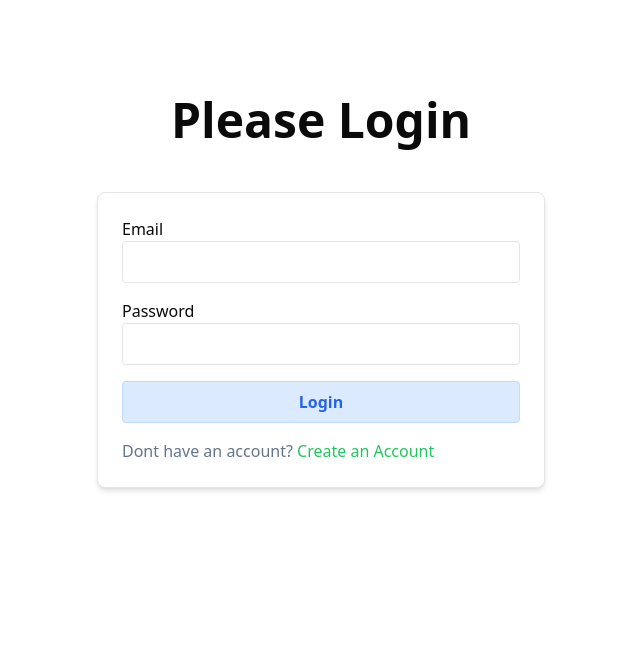
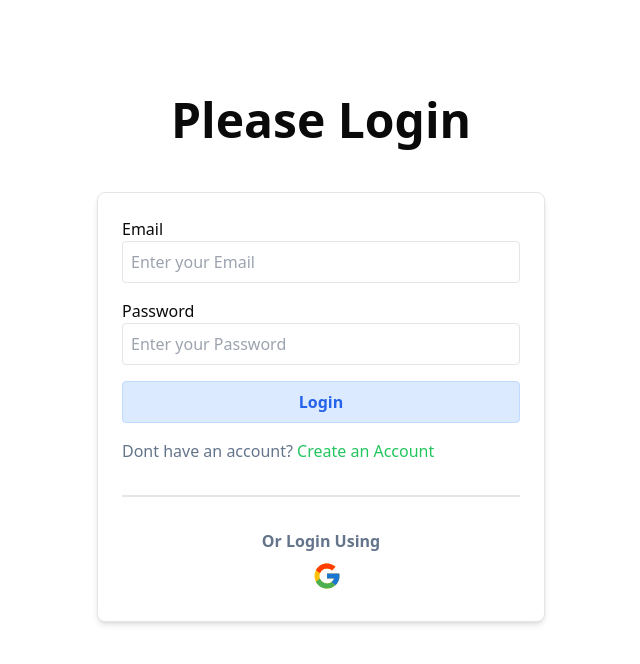
Before and after one commit to xyryc/sellsense-crm, a Next.js app: page /authentication/login in a window 1280 px wide. Shown: the top 664 px of the page, without its empty margins (319-959 px from the left). Built offline with nearby package versions, Linux system fonts and the light colour scheme.

Commit message:
setup google logn system for authentication

```diff
--- a/src/app/authentication/login/page.tsx
+++ b/src/app/authentication/login/page.tsx
@@ -1,7 +1,9 @@
 "use client";
 
+import { signIn } from "next-auth/react";
 import Link from "next/link";
 import { useForm } from "react-hook-form";
+import { FcGoogle } from "react-icons/fc";
 
 type LoginFormData = {
   email: string;
@@ -31,6 +33,7 @@ const LoginPage = () => {
             <input
               {...register("email", { required: "Email is required" })}
               className="w-full p-2 border rounded"
+              placeholder="Enter your Email"
             />
             {errors.email && (
               <p className="text-red-500">{errors.email.message}</p>
@@ -43,6 +46,7 @@ const LoginPage = () => {
               type="password"
               {...register("password", { required: "Password is required" })}
               className="w-full p-2 border rounded"
+              placeholder="Enter your Password"
             />
             {errors.password && (
               <p className="text-red-500">{errors.password.message}</p>
@@ -65,6 +69,13 @@ const LoginPage = () => {
             Create an Account
           </Link>
         </h1>
+        <div className="border-b-2 mt-8"></div>
+        <h1 className="font-bold mt-8 text-center text-slate-500">
+          Or Login Using
+        </h1>
+        <button onClick={()=> signIn()} className="text-3xl ml-[190px] mt-2">
+          <FcGoogle />
+        </button>
       </div>
     </div>
   );
```
Also changed, not shown: src/utils/authOptions.ts (+12 -2 lines).
